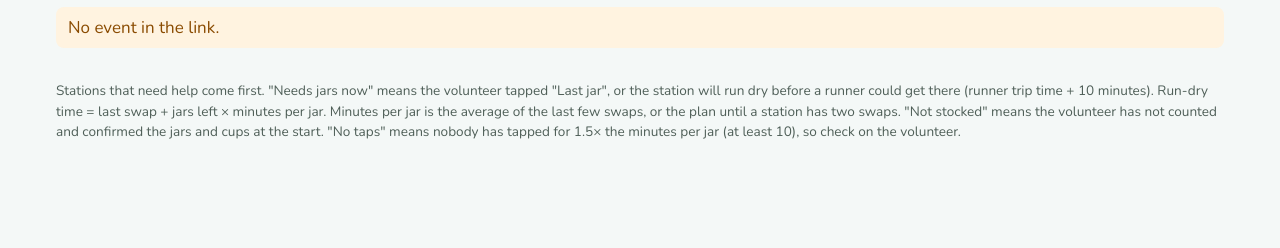
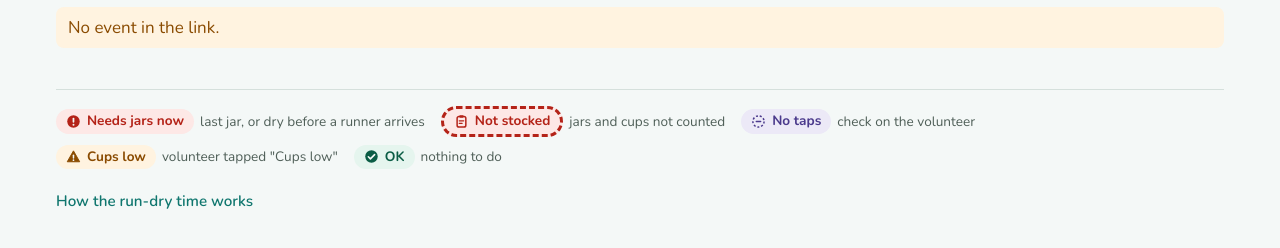
Before and after one commit to kavyan256/quenchsip, a website with bundled scripts: page web/board.html in a window 1280 px wide. Shown: the part 146-394 px from the top of the page. Built offline with nearby package versions, Linux system fonts and the light colour scheme.

Commit message:
Board: compact legend row with status icons

```diff
--- a/web/board.html
+++ b/web/board.html
@@ -21,12 +21,13 @@
     <p id="loadError" class="error" hidden></p>
     <div class="summary" id="summary"></div>
     <div id="tiles"></div>
-    <p class="note">
-      Stations that need help come first. "Needs jars now" means the volunteer tapped "Last jar", or the station will run dry before a runner could get there (runner trip time + 10 minutes).
-      Run-dry time = last swap + jars left × minutes per jar. Minutes per jar is the average of the last few swaps, or the plan until a station has two swaps.
-      "Not stocked" means the volunteer has not counted and confirmed the jars and cups at the start.
-      "No taps" means nobody has tapped for 1.5× the minutes per jar (at least 10), so check on the volunteer.
-    </p>
+    <section class="legend" aria-label="What the colours mean">
+      <ul class="legend-row" id="legend"></ul>
+      <details class="how">
+        <summary>How the run-dry time works</summary>
+        <p class="small">Run-dry time = last swap + jars left × minutes per jar. Minutes per jar is the average of the last few swaps, or the plan until a station has two swaps. "Needs jars now" also turns on when a station will run dry before a runner could get there (runner trip time + 10 minutes).</p>
+      </details>
+    </section>
   </main>
   <script type="module" src="board.js"></script>
 </body>
--- a/web/board.js
+++ b/web/board.js
@@ -1,10 +1,12 @@
 import { api, param } from './api.js';
-import { boardMarkup } from './liveboard.js';
+import { boardMarkup, legendMarkup } from './liveboard.js';
 
 const $ = (id) => document.getElementById(id);
 const eventId = param('e');
 const POLL_MS = 5000;
 const STALE_MS = 30000;
+
+$('legend').innerHTML = legendMarkup();
 
 let data = null;
 let lastOk = 0;
--- a/web/liveboard.js
+++ b/web/liveboard.js
@@ -90,3 +90,15 @@ export function boardMarkup(data, now = Date.now(), { wide = true } = {}) {
     : '';
   return { clockText, summaryHtml, tilesHtml: pre + needsHtml + fineHtml };
 }
+
+// One compact row: icon, status, and a few words on when it shows.
+const LEGEND = [
+  ['needs_jars', 'Needs jars now', 'last jar, or dry before a runner arrives'],
+  ['not_stocked', 'Not stocked', 'jars and cups not counted'],
+  ['quiet', 'No taps', 'check on the volunteer'],
+  ['cups_low', 'Cups low', 'volunteer tapped "Cups low"'],
+  ['ok', 'OK', 'nothing to do'],
+];
+export function legendMarkup() {
+  return LEGEND.map(([k, label, when]) => `<li class="legend-item"><span class="chip st-${k}">${statusIcon(k)} ${escape(label)}</span><span class="small">${escape(when)}</span></li>`).join('');
+}
--- a/web/style.css
+++ b/web/style.css
@@ -706,3 +706,8 @@ legend.ask + * { margin-top: 0; }
 .summary-actions .primary-btn { grid-column: 1 / -1; }
 .summary-actions .ghost-link { grid-column: 1 / -1; justify-self: center; display: inline-flex; align-items: center; }
 .summary-empty .small { max-width: 34ch; margin-left: auto; margin-right: auto; }
+.legend { margin-top: var(--s5); border-top: 1px solid var(--border); padding-top: var(--s4); }
+.legend-row { list-style: none; margin: 0; padding: 0; display: flex; flex-wrap: wrap; gap: var(--s2) var(--s4); }
+.legend-item { display: flex; align-items: center; gap: 6px; }
+.legend-item .chip { margin-top: 0; font-size: 0.85rem; padding: 2px 10px; white-space: nowrap; display: inline-flex; align-items: center; gap: 4px; }
+.legend .how { margin-top: var(--s3); }
```
Also changed, not shown: e2e/flow.mjs (+1 -0 lines).
